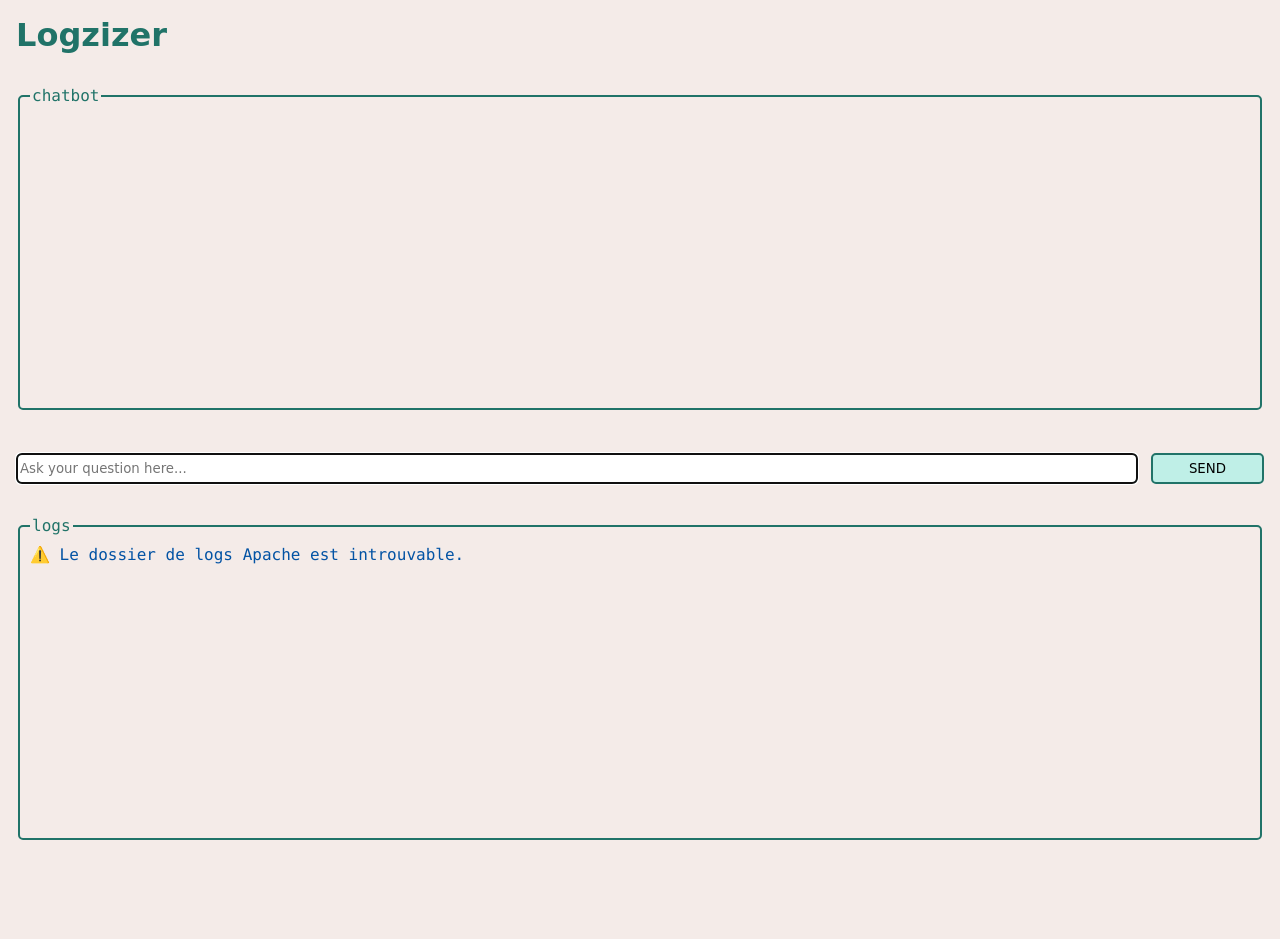
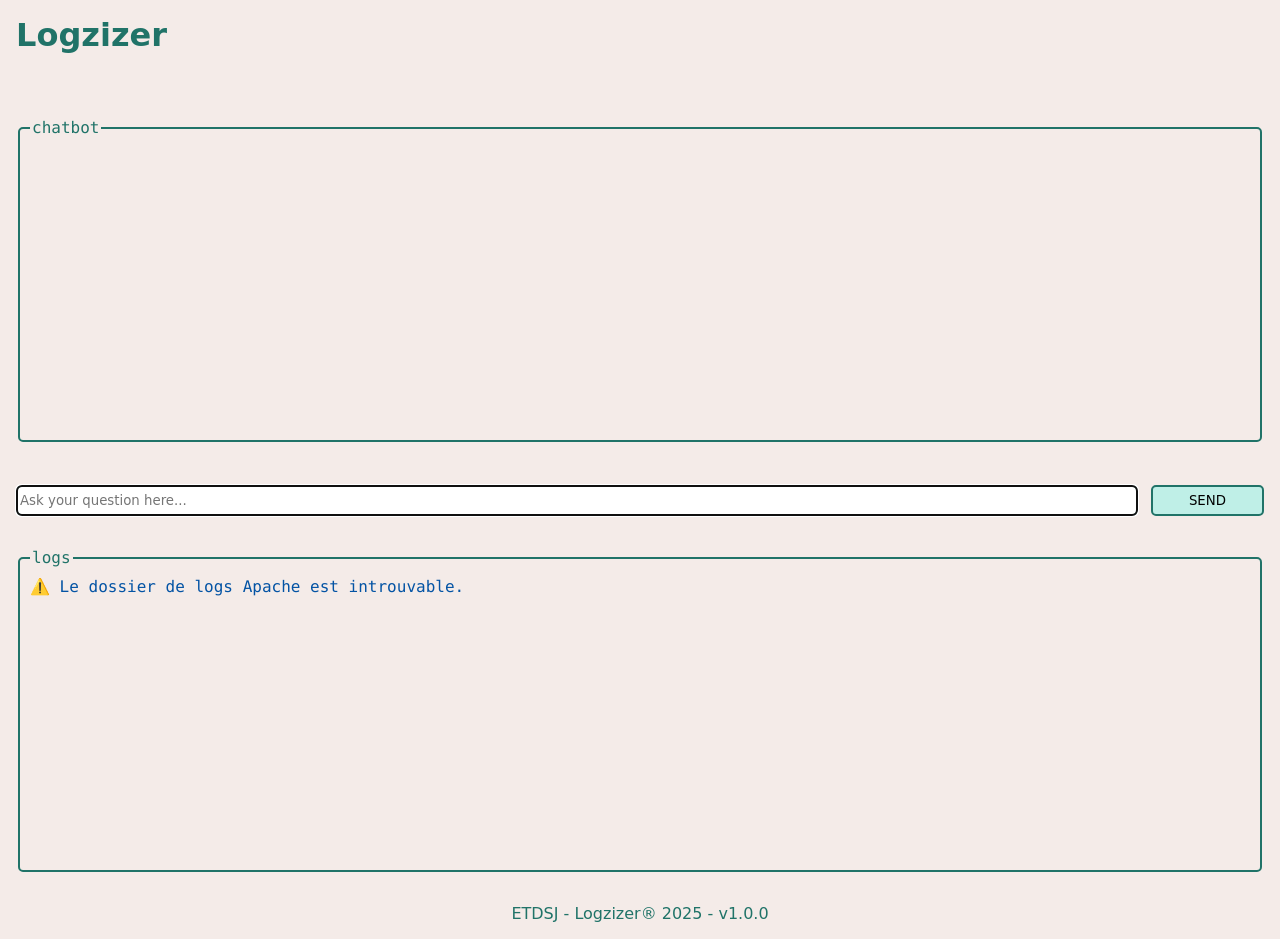
Before and after one commit to Juli1ou2/ETDSJ-logs-IA, a Flask app: page / in a window 1280 px wide. Before the commit the page ends 840 px from the top, so only its background shows below. Run offline with Flask 3, Linux system fonts and the light colour scheme.

Commit message:
feat(chatbot): add footer

```diff
--- a/static/css/style.css
+++ b/static/css/style.css
@@ -1,10 +1,12 @@
 html {
   font-family: "Comic Sans MS", Helvetica, Arial, sans-serif;
   background: #f4ebe8;
-  padding: 1rem;
+  height: 100%;
 }
+
 body {
   margin: 0 auto;
+  height: 100%;
 }
 
 h1 {
@@ -23,6 +25,26 @@ button {
 
 legend {
   color: #207368;
+}
+
+header {
+  padding: 1rem;
+}
+
+footer {
+  text-align: center;
+  padding: 1rem;
+  color: #207368;
+}
+
+#main-container {
+  min-height: 100%;
+  display: grid;
+  grid-template-rows: auto 1fr auto;
+}
+
+#page-container {
+  padding: 1rem;
 }
 
 #chat {
--- a/templates/index.html
+++ b/templates/index.html
@@ -13,7 +13,12 @@
   />
 </head>
 <body>
+  <div id="main-container">
+    <header>
       <h1>{{appName}}</h1>
+    </header>
+
+    <div id="page-container">
       <fieldset id="chat"><legend>chatbot</legend></fieldset>
       <div id="thinking-div">
         <div><p>Loggy 🤖 is thinking</p></div>
@@ -29,6 +34,13 @@
         <button id="send-btn">SEND</button>
       </div>
       <fieldset id="logs"><legend>logs</legend></fieldset>
+    </div>
+
+    <footer>
+      <p>ETDSJ - {{appName}}® 2025 - v1.0.0</p>
+    </footer>
+  </div>
+
   <script>
     const chat = document.getElementById("chat");
     const logs = document.getElementById("logs");
@@ -48,7 +60,7 @@
     }
 
     function addLogs(logsText) {
-      logsText.split("\n").forEach(line => {
+      logsText.split("\n").forEach((line) => {
         const div = document.createElement("div");
         div.className = "user";
         div.textContent = line;
@@ -57,7 +69,7 @@
       logs.scrollTop = logs.scrollHeight;
     }
 
-    btn.onclick = async function() {
+    btn.onclick = async function () {
       thinking.style.visibility = "visible";
       const message = input.value.trim();
       if (!message) return;
```
Also changed, not shown: static/img/profile.png (added), 1 other file. Lines whose indentation alone changed are shown as unchanged.
